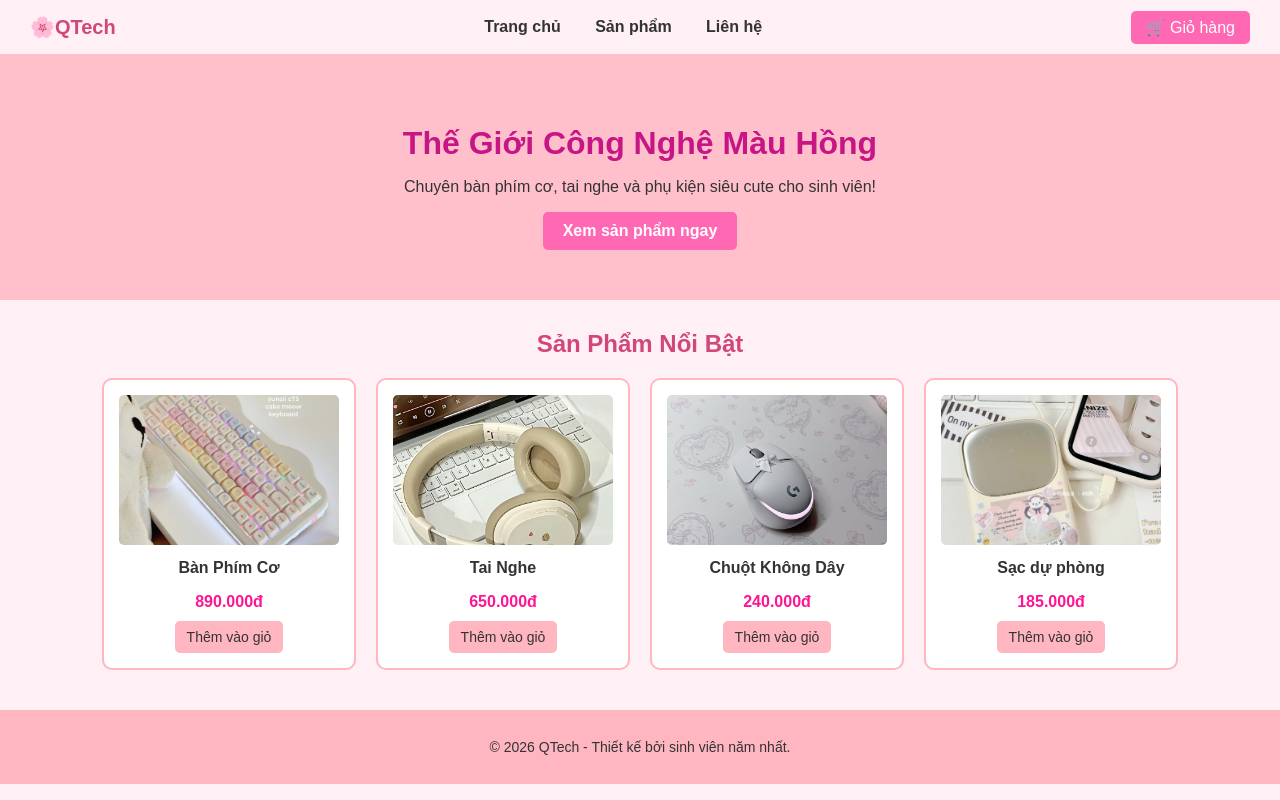
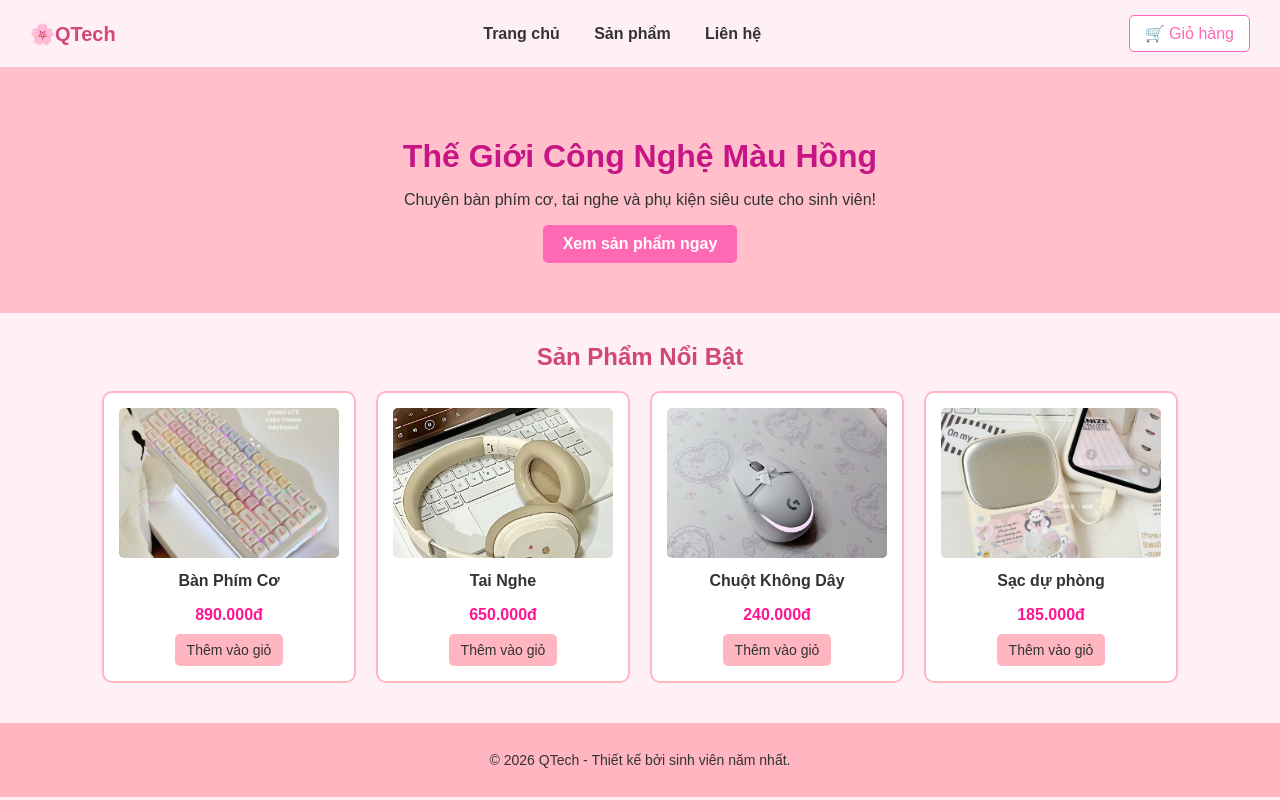
Before and after one commit to dothiquynh1902-lab/BaiTapLon_ThietKeWeb-, a plain HTML site: page index.html in a window 1280 px wide. In both pictures the pointer is over the link "🛒 Giỏ hàng". Drawn offline with Linux system fonts and the light colour scheme.

Commit message:
them hieu ung

```diff
--- a/css/styles.css
+++ b/css/styles.css
@@ -29,12 +29,22 @@ body {
     font-weight: bold;
 }
 
+/* Nút Giỏ hàng + Hiệu ứng hover */
 .cart-btn a {
     background-color: #ff69b4;
     color: white;
     padding: 8px 15px;
     text-decoration: none;
     border-radius: 5px;
+    display: inline-block;
+    border: 1px solid transparent; /* Giữ chỗ cho viền để không bị lệch khung khi hover */
+    transition: all 0.3s ease; /* Giúp hiệu ứng chuyển màu mượt mà */
+}
+
+.cart-btn a:hover {
+    background-color: #ffffff; /* Đổi nền thành màu trắng khi di chuột */
+    color: #ff69b4;            /* Đổi chữ thành màu hồng */
+    border: 1px solid #ff69b4; /* Thêm viền hồng cho nổi bật ô */
 }
 
 /* Banner */
@@ -102,6 +112,7 @@ body {
     text-decoration: none;
     border-radius: 5px;
     font-size: 14px;
+    transition: all 0.3s ease;
 }
 
 .buy-btn:hover {
@@ -109,7 +120,7 @@ body {
     color: white;
 }
 
-/* Nút bấm chung */
+/* Nút bấm chung + Hiệu ứng hover */
 .btn {
     background-color: #ff69b4;
     color: white;
@@ -118,7 +129,14 @@ body {
     border-radius: 5px;
     display: inline-block;
     font-weight: bold;
+    transition: all 0.3s ease;
 }
+
+.btn:hover {
+    background-color: #d1477a; /* Đổi sang màu hồng đậm hơn khi di chuột */
+    color: white;
+}
+
 /* Chân trang */
 .footer {
     background-color: #ffb6c1;
```
Also changed, not shown: index.html (+0 -1 lines).
